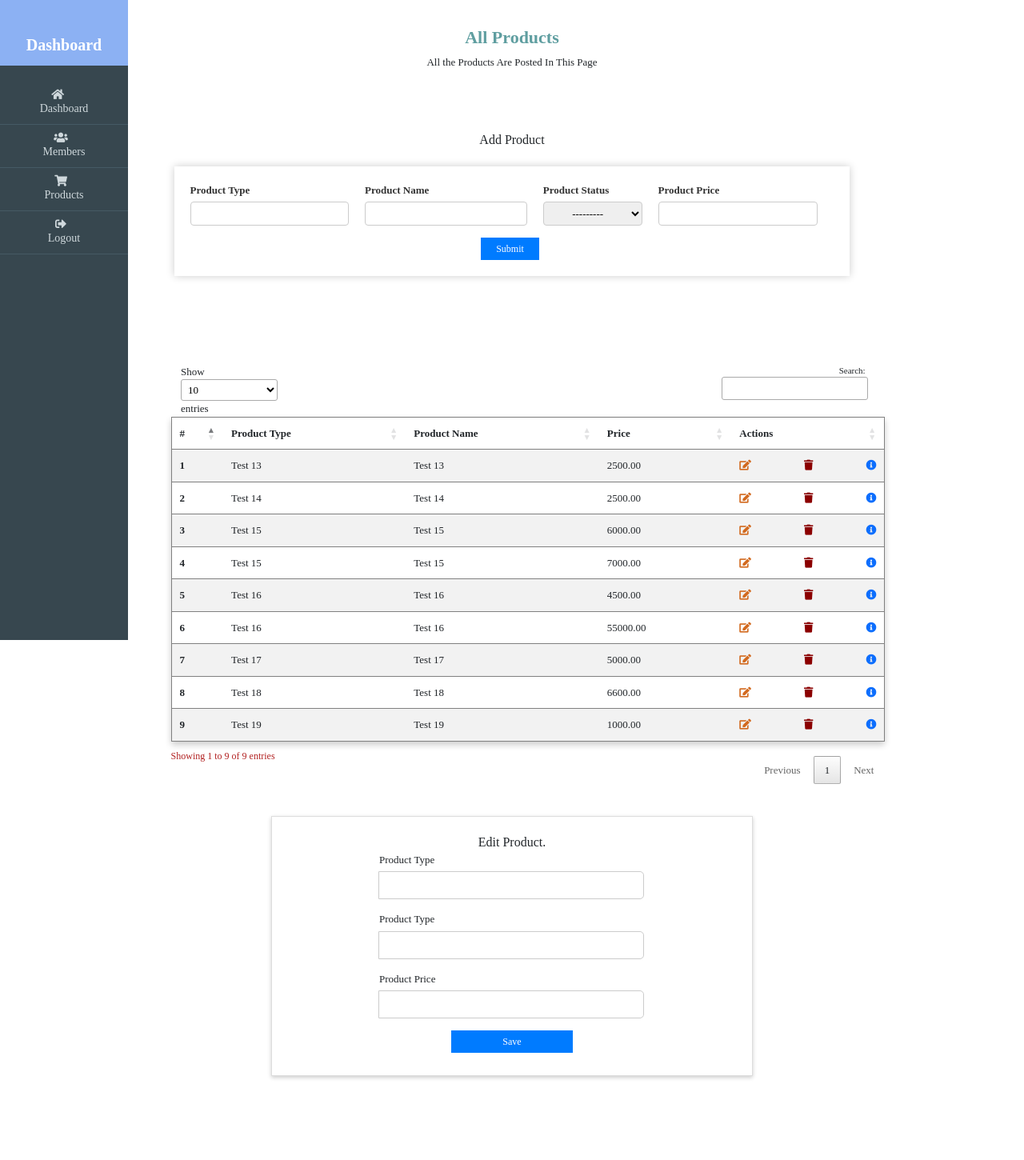
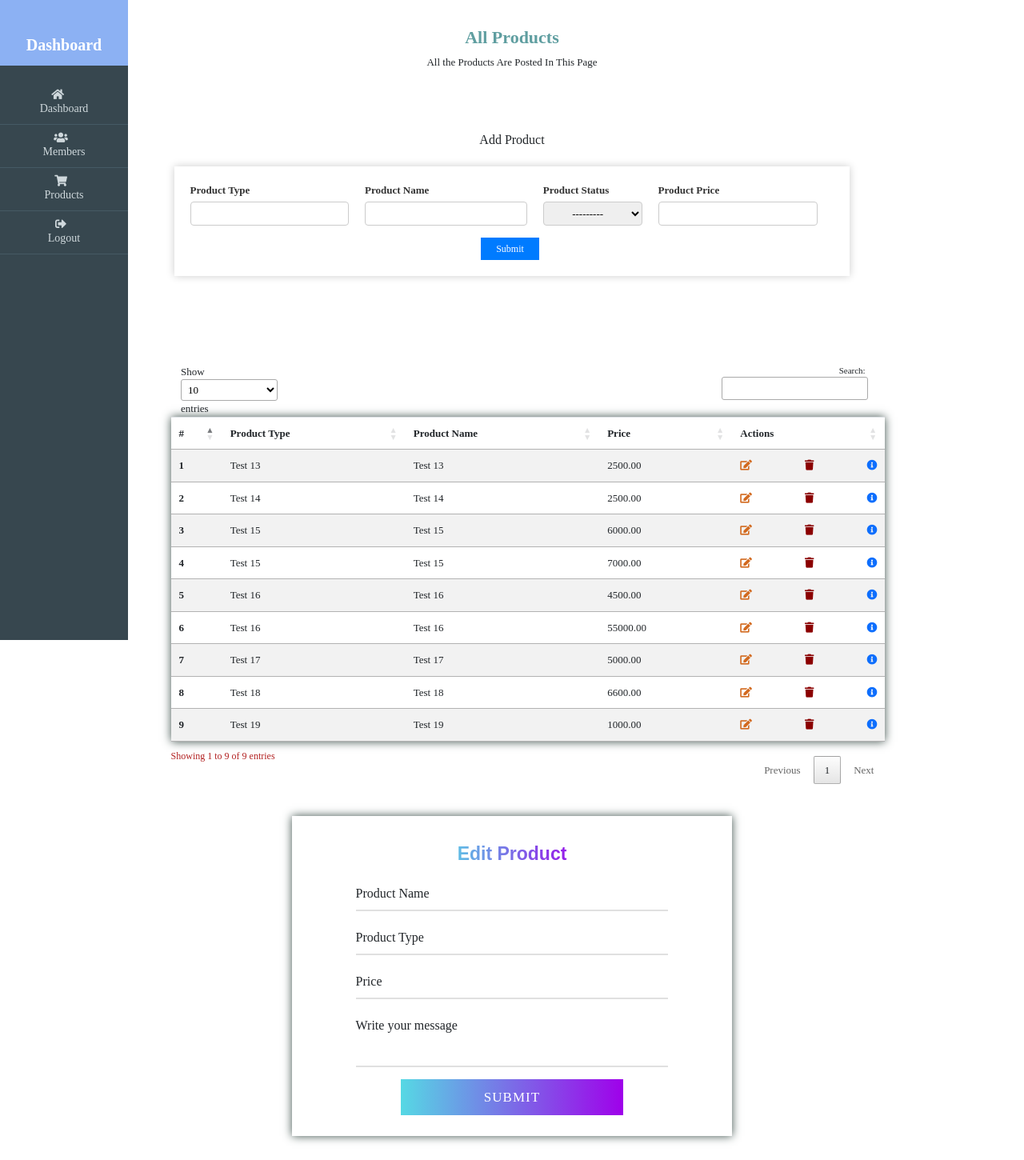
Before and after one commit to StephenNjambi/Django-Dashboard, a Django app: page /products/ in a window 1280 px wide. Shown: the whole page at 80% size. Before the commit the page ends 1349 px from the top, so only its background shows below. Run offline with Django 4.2, Linux system fonts and the light colour scheme; data comes from the database, SQL or seed files in the repository; both versions use the stored data as it was after the commit; some libraries are stand-ins or nearby versions.

Commit message:
added edit form

```diff
--- a/products/urls.py
+++ b/products/urls.py
@@ -6,5 +6,7 @@ app_name = 'products'
 
 urlpatterns=[
     path("products/", views.products, name='products'),
-    path('products/delete_product/<int:product_id>/', views.delete_product, name='delete_product')
+    path('products/delete_product/<int:product_id>/', views.delete_product, name='delete_product'),
+    path('products/edit_product/<int:product_id>/', views.edit_product, name='edit_product'),
+
 ]
--- a/products/views.py
+++ b/products/views.py
@@ -3,6 +3,7 @@ from django.shortcuts import render, redirect
 from .models import Product
 from .forms import ProductForm
 from django.views.decorators.csrf import csrf_exempt
+from django.shortcuts import render, get_object_or_404,redirect
 
 
 # Form to add products to the table
@@ -26,3 +27,16 @@ def delete_product(request, product_id):
     except Product.DoesNotExist:
         response_data = {'message': 'Not found'}
     return JsonResponse(response_data)
+
+# View for editing the product.
+def edit_product(request, product_id):
+    product = get_object_or_404(product, pk=product_id)
+
+    if request.method == "POST":
+        form = ProductForm(request.POST, instance=product)
+        if form.is_valid():
+            form.save()
+            return redirect('products:products')
+        else:
+            form = ProductForm(instance=product)
+            return render(request, 'edit_product.html', {'form': form, 'product': product})
--- a/static/css/products.css
+++ b/static/css/products.css
@@ -270,10 +270,12 @@ h1#product_table_h1 {
 
 #product_table {
   width: 72%;
-  border: 1px solid gray; /* Remove table border */
+  /* border: 1px solid gray;  */
   border-collapse: collapse;
   margin: auto;
-  box-shadow: 0 4px 8px 0 rgba(0, 0, 0, 0.2);
+  /* box-shadow: 0 4px 8px 0 rgba(0, 0, 0, 0.2); */
+  box-shadow: 0 0 11px rgb(61 80 75);
+
 }
 
 
@@ -299,17 +301,7 @@ h1#product_table_h1 {
   background-color: #ddd;
 }
 
-/* Style the buttons */
-/* .edit_button, .actionRemove_btn {
-  padding: 5px 8px;
-  font-size: 12px;
-  background-color: #007BFF;
-  color: #fff;
-  border: none;
-  cursor: pointer;
-  margin-right: 5px;
-  transition: background-color 0.3s;
-} */
+
 
 
 a.delete_link {
@@ -358,83 +350,149 @@ div#product_table_paginate {
   text-align: right;
 }
 
-/* styles for the popup */
-.Editform_h1 {
+/* edit form css */
+
+
+.text{
   text-align: center;
+  font-size: 23px;
+  font-weight: 600;
+  font-family: 'Poppins', sans-serif;
+  background: -webkit-linear-gradient(right, #56d8e4, #9f01ea, #56d8e4, #9f01ea);
+  -webkit-background-clip: text;
+  -webkit-text-fill-color: transparent;
 }
-#editProductPopup {
-  /* display: none; */
-  position: fixed;
-  top: 0;
-  left: 0;
+
+form#edit_form{
+  margin-bottom: 30px !important;
+  padding: 30px 0 0 0;
+  box-shadow: 0 0 11px rgb(61 80 75);
+  padding: 30px 0 0 0;
+  margin: auto;
+  box-shadow: 0 0 11px rgb(61 80 75);
+  width: 43%;
+  height: 25rem;
+}
+
+.container form .form-row{
+  display: flex;
+  padding: 12px ;
+}
+
+form .form-row .input-data{
+  width: 100% !important;
+  height: 40px;
+  position: relative;
+  margin: auto;
+  margin-top: 15px;
+}
+
+form .form-row .textarea{
+  height: 70px;
+}
+.input-data input,
+.textarea textarea{
+  display: block;
   width: 100%;
   height: 100%;
-  background-color: rgba(0, 0, 0, 0.7);
-  z-index: 1000;
+  border: none;
+  font-size: 17px;
+  border-bottom: 2px solid rgba(0,0,0, 0.12);
+}
+.input-data input:focus ~ label, .textarea textarea:focus ~ label,
+.input-data input:valid ~ label, .textarea textarea:valid ~ label{
+  transform: translateY(-20px);
+  font-size: 14px;
+  color: #3498db;
+}
+.textarea textarea{
+  resize: none;
+  padding-top: 10px;
+}
+.input-data label{
+  position: absolute;
+  pointer-events: none;
+  bottom: 10px;
+  font-size: 16px;
+  transition: all 0.3s ease;
+}
+.textarea label{
+  width: 50%;
+  bottom: 40px;
+  background: #fff;
+}
+.input-data .underline{
+  position: absolute;
+  bottom: 0;
+  height: 2px;
+  width: 100%;
+}
+.input-data .underline:before{
+  position: absolute;
+  content: "";
+  height: 2px;
+  width: 50%;
+  background: #3498db;
+  transform: scaleX(0);
+  transform-origin: center;
+  transition: transform 0.3s ease;
+}
+.input-data input:focus ~ .underline:before,
+.input-data input:valid ~ .underline:before,
+.textarea textarea:focus ~ .underline:before,
+.textarea textarea:valid ~ .underline:before{
+  transform: scale(1);
+}
+.submit-btn .input-data{
+  overflow: hidden;
+  height: 45px!important;
+  width: 25%!important;
+}
+.submit-btn .input-data .inner{
+  height: 100%;
+  width: 300%;
+  position: absolute;
+  left: -100%;
+  background: -webkit-linear-gradient(right, #56d8e4, #9f01ea, #56d8e4, #9f01ea);
+  transition: all 0.4s;
+}
+.submit-btn .input-data:hover .inner{
+  left: 0;
+}
+.submit-btn .input-data input{
+  background: none;
+  border: none;
+  color: #fff;
+  font-size: 17px;
+  font-weight: 500;
+  text-transform: uppercase;
+  letter-spacing: 1px;
+  cursor: pointer;
+  position: relative;
+  z-index: 2;
 }
 
-.editForm_hidden {
-  /* display: none;  */
-  padding: 20px;
+.form-row {
+  /* background: black; */
   margin: auto;
-  margin-bottom: 20px;
-  width: 47%;
-  height: 325px;
-  border: 1px solid #ddd;
-  box-shadow: 0 2px 5px rgba(0, 0, 0, 0.2);
+  width: 71%;
 }
 
-div#rowSpaceCol {
-  width: 61%;
-  margin: auto;
+@media (max-width: 700px) {
+  .container .text{
+    font-size: 30px;
+  }
+  .container form{
+    padding: 10px 0 0 0;
+  }
+  .container form .form-row{
+    display: block;
+  }
+  form .form-row .input-data{
+    margin: 35px 0!important;
+  }
+  .submit-btn .input-data{
+    width: 40%!important;
+  }
+
 }
-
-.label {
-  font-weight: bold;
-  margin-bottom: 5px;
-  display: block;
-}
-
-label#editLables {
-  font-weight: 100;
-  font-size: 13px;
-}
-
-input#editInput {
-  height: 35px;
-}
-
-.input--style-4 {
-  width: 100%;
-  padding: 10px;
-  border: 1px solid #ccc;
-  border-radius: 5px;
-  margin-bottom: 15px;
-  font-size: 16px;
-}
-
-.btn--radius-2 {
-  display: inline-block;
-  padding: 10px 20px;
-  background-color: #007bff;
-  color: #fff;
-  border: none;
-  border-radius: 5px;
-  cursor: pointer;
-}
-
-button#actionEdit_btn2 {
-  padding: 5px 8px;
-  font-size: 12px;
-  width: 27%;
-  background-color: #007BFF;
-  color: #fff;
-  border: none;
-  cursor: pointer;
-  transition: background-color 0.3s;
-}
-
-.buttondiv{
-  display: flex;
-  justify-content: center;
-}
--- a/static/javascript/products.js
+++ b/static/javascript/products.js
@@ -5,28 +5,7 @@ $(document).ready(function () {
 });
 
 
-// Function to delete a row with confirmation
-// $(document).on('click', '.delete_link i', function () {
-//     if (confirm("Confirm delete")) {
-//         const row = $(this).closest('tr');
-//         if (row) {
-//             const productId = row.data('product-id'); // Get the product ID from the row's data attribute
 
-//             // Send an AJAX request to delete the product on the server
-//             $.ajax({
-//                 type: 'DELETE',
-//                 url: '/products/delete_product/' + productId + '/',
-//                 success: function () {
-//                     // Remove the row from the table
-//                     row.remove();
-//                 },
-//                 error: function (error) {
-//                     console.error(error);
-//                 }
-//             });
-//         }
-//     }
-// });
 
 // Function to delete a row with confirmation
 $(document).on('click', '.delete_link i', function () {
@@ -34,9 +13,8 @@ $(document).on('click', '.delete_link i', function () {
         const row = $(this).closest('tr');
         if (row) {
             const productId = row.data('product-id');
-            const table = $('#product_table').DataTable(); // Get the DataTable
+            const table = $('#product_table').DataTable();
 
-            // Send an AJAX request to delete the product on the server
             $.ajax({
                 type: 'DELETE',
                 url: '/products/delete_product/' + productId + '/',
@@ -44,8 +22,11 @@ $(document).on('click', '.delete_link i', function () {
                     // Remove the row from the table
                     row.remove();
 
-                    // Update the DataTable to reorder the rows
-                    table.draw();
+                    // Wait for the table to be redrawn before returning
+                    table.draw().then(function () {
+                        // The table has been redrawn
+                        console.log('The table has been redrawn');
+                    });
                 },
                 error: function (error) {
                     console.error(error);
@@ -55,12 +36,58 @@ $(document).on('click', '.delete_link i', function () {
     }
 });
 
+
+
+
+
+
+
 // Function to edit the product in the product table
-$(document).on('click', '.edit_link i', function () {
-    // Handle editing functionality here
-    // You can show an edit form or implement your editing logic
-    // For example, you can display a popup with the edit form.
+
+
+// $(document).on('click', '.edit_link', function(e) {
+//     e.preventDefault();
+//     console.log('Edit link clicked');
+
+//     // Get the product ID from the data attribute of the clicked row
+//     const productId = $(this).closest('tr').data('product-id');
+//     console.log('product ID:', productId)
+
+//     // Update the form action URL
+//     const form = $('#hidden_form');
+//     const actionUrl='/products/edit_product/' + productId + '/';
+//     form.attr('action', '/products/edit_product/' + productId + '/');
+//     console.log('Form Action URL:', actionUrl);
+//     // Optionally, you can populate the form fields with the product data here
+
+//     // Show the edit form
+//     $('.editForm_hidden').show();
+//     console.log('Edit form displayed')
+// });
+
+$(document).on('click', '.edit_link', function(e) {
+    e.preventDefault();
+    console.log('Edit link clicked');
+
+    // Get the product ID from the data attribute of the clicked row
+    const productId = $(this).closest('tr').data('product-id');
+    console.log('Product ID:', productId);
+
+    // Update the form action URL
+    const form = $('#hidden_form');
+    const actionUrl = '/products/edit_product/' + productId + '/';
+    form.attr('action', actionUrl);
+    console.log('Form Action URL:', actionUrl);
+
+    // Show the edit form
+    $('.editForm_hidden').show();
+    console.log('Edit form displayed');
 });
+
+
+
+
+
 
 // Function to initialize the DataTable
 $(document).ready(function () {
--- a/templates/products.html
+++ b/templates/products.html
@@ -70,19 +70,15 @@
               <td>{{ product.product_name }}</td>
               <td>{{ product.product_price }}</td>
               <td>
-                <!-- <div class="btns_container">
-                  <button id="actionEdit_btn" class="edit_button" >Edit</button>
-                  <button class="actionRemove_btn" data-delete-url="{% url 'products:delete_product' product.id %}" data-product-id="{{ productId }}">Delete</button>
-                </div> -->
                 <div class="btns_container">
-                  <a href="#" class="edit_link">
-                      <i class="fas fa-edit"></i> <!-- Edit icon as a link -->
+                  <a href="#" class="edit_link" title="Edit">
+                      <i class="fas fa-edit" ></i>
                   </a>
-                  <a href="#" class="delete_link">
-                      <i class="fas fa-trash"></i> <!-- Delete icon as a link -->
+                  <a href="#" class="delete_link" title="delete">
+                      <i class="fas fa-trash"></i>
                   </a>
-                  <a href="#" class="info_link">
-                      <i class="fas fa-info-circle"></i> <!-- Information icon as a link -->
+                  <a href="#" class="info_link" title="info">
+                      <i class="fas fa-info-circle"></i>
                   </a>
               </div>
               </td>
@@ -92,9 +88,10 @@
     </table>
   </div>
 
-  <div class="editForm_hidden">
+  <!-- <div class="editForm_hidden">
     <div class="Editform_h1">Edit Product.</div>
     <form autocomplete="off" id="hidden_form" method="POST">
+      {% csrf_token %}
       <div id="rowSpace" class="row row-space">
         <div id="rowSpaceCol" class="col-2">
           <div class="input-group">
@@ -121,7 +118,49 @@
       <button id="actionEdit_btn2" class="edit_button2">Save</button>
     </div>
 
-  </div>
+  </div> -->
+
+
+    <form id="edit_form" action="POST">
+      <div class="text">Edit Product</div>
+      <div class="inputs_container">
+
+
+      <div class="form-row">
+        <div class="input-data">
+          <input type="text" required>
+          <div class="underline"></div>
+          <label for="">Product Name</label>
+        </div>
+        <div class="input-data">
+          <input type="text" required>
+          <div class="underline"></div>
+          <label for="">Product Type</label>
+        </div>
+      </div>
+      <div class="form-row">
+        <div class="input-data">
+          <input type="text" required>
+          <div class="underline"></div>
+          <label for="">Price</label>
+        </div>
+
+      </div>
+      <div class="form-row">
+      <div class="input-data textarea">
+        <textarea rows="8" cols="80" required></textarea>
+        <br />
+        <div class="underline"></div>
+        <label for="">Write your message</label>
+        <br />
+      </div>
+        <div class="form-row submit-btn">
+          <div class="input-data">
+            <div class="inner"></div>
+            <input type="submit" value="submit">
+          </div>
+        </div>
+    </form>
 
   {% block javascripts %}
     <script src="{% static 'javascript/products.js' %}"></script>
```
Also changed, not shown: db.sqlite3.
